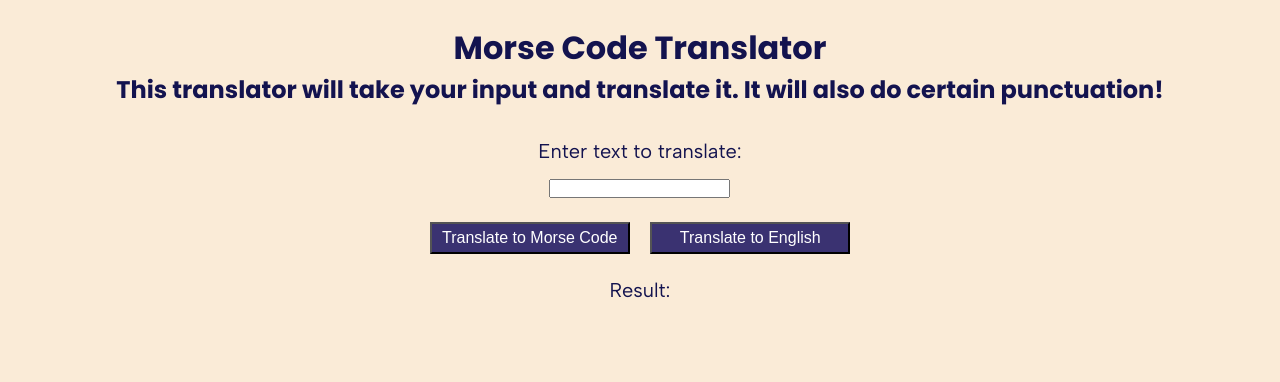
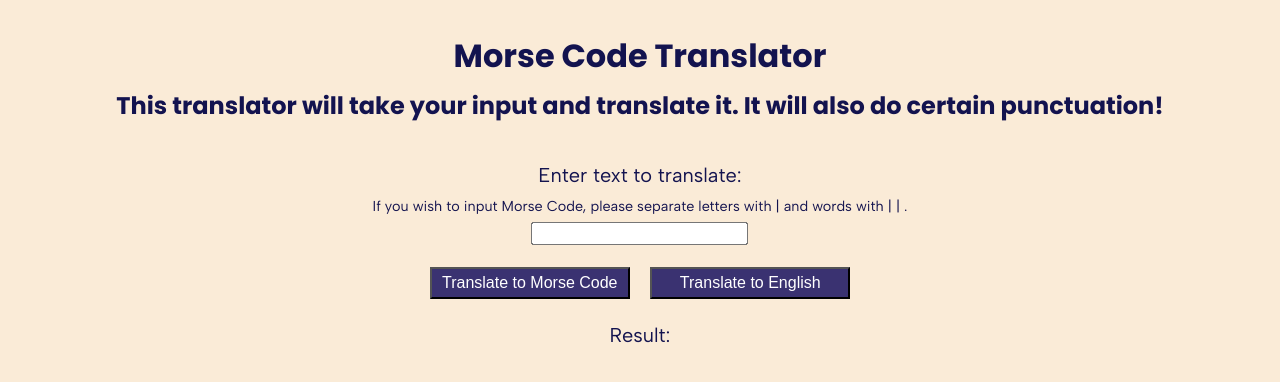
Before and after one commit to emmymitch/morse-code-translator, a website with bundled scripts: page index.html in a window 1280 px wide. Built offline with nearby package versions, Linux system fonts and the light colour scheme.

Commit message:
Added small instruction for inputting morse code

```diff
--- a/index.html
+++ b/index.html
@@ -15,6 +15,7 @@
 
     <main>
         <label class="page-words" for="inputBox">Enter text to translate:</label>
+        <p class="label-subtitle">If you wish to input Morse Code, please separate letters with | and words with | | .</p>
         <input class="input-box" type="text" name="inputBox">
 
         <div class="translate-buttons">
--- a/sass/_layout.scss
+++ b/sass/_layout.scss
@@ -10,6 +10,10 @@ body{
 header{
     margin: 1.5rem;
     text-align: center;
+
+    *{
+        margin: 0.5rem;
+    }
 }
 
 main{
@@ -22,4 +26,12 @@ main{
     *{
         margin: 0.5rem;
     }
+
+    .label-subtitle{
+        margin: 0.1rem;
+    }
+
+    .input-box{
+        transform: scale(1.2);
+    }
 }
--- a/sass/_typography.scss
+++ b/sass/_typography.scss
@@ -20,6 +20,10 @@ main{
         font-size: 1.25rem;
     }
 
+    .label-subtitle{
+        font-size: 0.9rem;
+    }
+
     .button{
         font-size: 1rem;
     }
```
Also changed, not shown: main.css.
